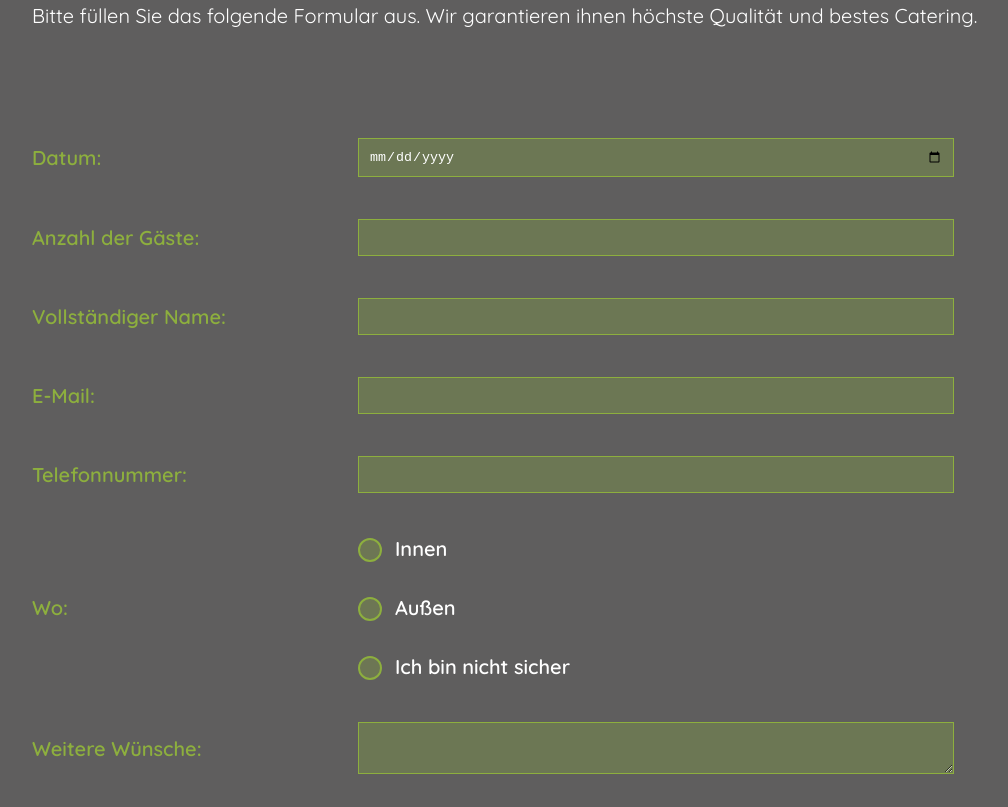
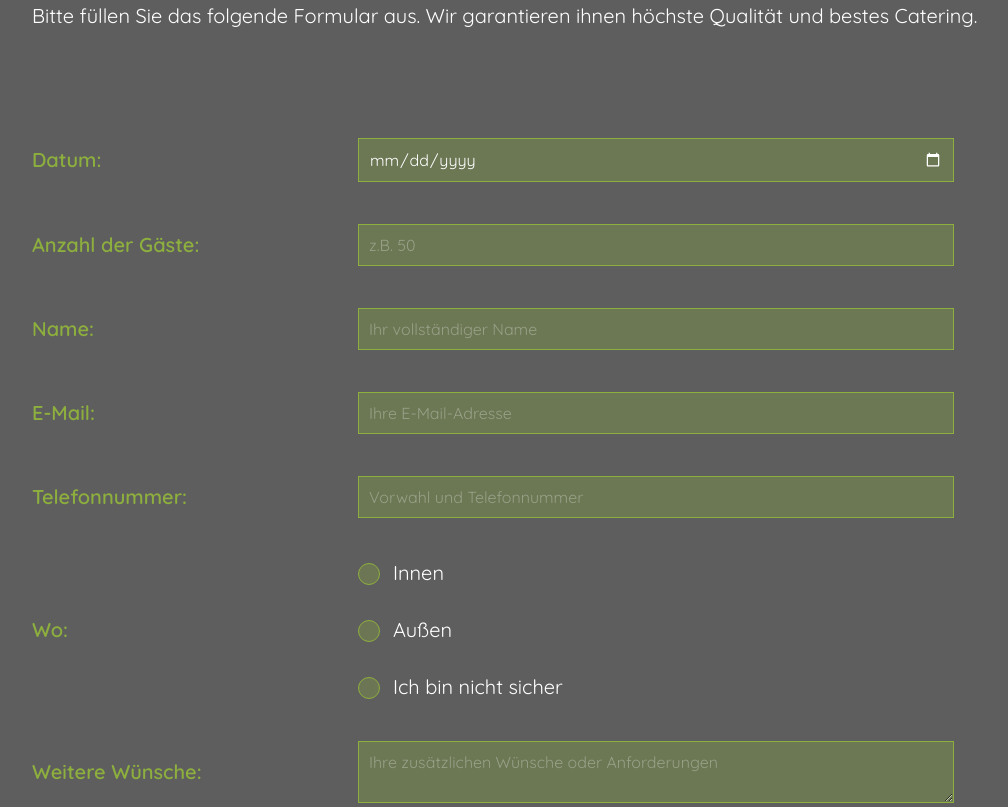
Before and after one commit to CraftFoodCatering/CraftFoodCatering.github.io, a website: page docs/index.html in a window 1280 px wide. Shown: the part 2640-3447 px from the top of the page, without its empty margins (68-1076 px from the left). Drawn offline with Linux system fonts and the light colour scheme.

Commit message:
contact form

```diff
--- a/docs/index.html
+++ b/docs/index.html
@@ -75,23 +75,23 @@
         <form action="/submit_form" method="post" class="form-grid">
           <div class="form-group">
             <label for="date">Datum:</label>
-            <input type="date" id="date" name="date" required />
+            <input type="date" id="date" name="date" required placeholder="TT.MM.JJJJ" />
           </div>
           <div class="form-group">
             <label for="guestnumber">Anzahl der Gäste:</label>
-            <input type="number" id="guestnumber" name="guestnumber" required />
+            <input type="number" id="guestnumber" name="guestnumber" required placeholder="z.B. 50" />
           </div>
           <div class="form-group">
-            <label for="fullname">Vollständiger Name:</label>
-            <input type="text" id="fullname" name="fullname" required />
+            <label for="fullname">Name:</label>
+            <input type="text" id="fullname" name="fullname" required placeholder="Ihr vollständiger Name" />
           </div>
           <div class="form-group">
             <label for="email">E-Mail:</label>
-            <input type="email" id="email" name="email" required />
+            <input type="email" id="email" name="email" required placeholder="Ihre E-Mail-Adresse" />
           </div>
           <div class="form-group">
             <label for="phone">Telefonnummer:</label>
-            <input type="tel" id="phone" name="phone" required />
+            <input type="tel" id="phone" name="phone" required placeholder="Vorwahl und Telefonnummer" />
           </div>
           <div class="form-group">
             <label>Wo:</label>
@@ -105,14 +105,14 @@
                 <label for="outdoor">Außen</label>
               </div>
               <div>
-                <input type="radio" id="outdoor" name="location" value="notsure" required />
-                <label for="outdoor">Ich bin nicht sicher</label>
+                <input type="radio" id="notsure" name="location" value="notsure" required />
+                <label for="notsure">Ich bin nicht sicher</label>
               </div>
             </div>
           </div>
           <div class="form-group">
             <label for="additionalinfo">Weitere Wünsche:</label>
-            <textarea id="additionalinfo" name="additionalinfo"></textarea>
+            <textarea id="additionalinfo" name="additionalinfo" placeholder="Ihre zusätzlichen Wünsche oder Anforderungen"></textarea>
           </div>
           <div></div>
           <div class="form-group">
--- a/scss/styles.scss
+++ b/scss/styles.scss
@@ -12,7 +12,7 @@ body {
   font-size: 20px;
 }
 
-p{
+p {
   color: $font-color-light;
 }
 
@@ -186,12 +186,12 @@ p{
   .gallery-text-container {
     padding: 127px 100px 60px 100px;
     background-color: $primary-color;
-    h1{
+    h1 {
       color: $font-color-dark;
       font-size: 70px;
       line-height: 70px;
     }
-    p{
+    p {
       font-weight: 600;
     }
   }
@@ -202,7 +202,6 @@ p{
 }
 
 // #endregion
-
 
 // #region CONTACT
 .contact-section {
@@ -224,8 +223,8 @@ p{
 .form-grid {
   padding-top: 90px;
   display: grid;
-  grid-template-columns: 1fr 2fr; /* Two columns: one for labels, one for inputs */
-  gap: 42px 39px; /* Adjust gap between rows and columns */
+  grid-template-columns: 1fr 2fr;
+  gap: 42px 39px;
   max-width: 900px;
   align-items: center;
 
@@ -238,7 +237,7 @@ p{
       color: $primary-color;
       font-weight: 600;
       white-space: nowrap;
-      align-self: center; /* Vertically center the labels */
+      align-self: center;
     }
 
     input,
@@ -248,19 +247,19 @@ p{
       padding: 10px;
       background-color: rgba($primary-color, 0.3);
       color: $font-color-light;
-
+      font-size: 16px;
+      font-family: inherit;
       &::placeholder {
         color: rgba($font-color-light, 0.3) !important;
         font-size: inherit;
       }
       border: 1px solid $primary-color;
-      align-self: center; /* Vertically center the inputs */
+      align-self: center;
     }
 
-    // input[type="date"]::placeholder {
-    //   color: rgba($font-color-light, 0.3) !important;
-    //   font-size: inherit;
-    // }
+    input[type="date"]::-webkit-calendar-picker-indicator {
+      filter: invert(1) saturate(5);
+    }
 
     input[type="submit"] {
       padding: 14px 58px;
@@ -279,7 +278,7 @@ p{
       }
     }
 
-    /* Additional styling for radio buttons */
+
     .radio-group {
       display: flex;
       gap: 32px;
@@ -293,6 +292,7 @@ p{
 
       label {
         color: $font-color-light !important;
+        font-weight: 400;
       }
       input[type="radio"] {
         margin-right: 13px;
@@ -304,20 +304,20 @@ p{
         display: flex;
         align-items: center;
         justify-content: center;
-        width: 20px; /* Set a fixed width */
-        height: 20px; /* Set a fixed height */
-        border: 2px solid $primary-color; /* Add a border to simulate the radio button */
-        box-sizing: border-box; /* Include padding and border in the element's total width and height */
+        width: 20px;
+        height: 20px;
+        border: 1px solid $primary-color;
+        box-sizing: border-box;
       }
 
       input[type="radio"]:checked::before {
         content: '';
         display: block;
-        width: 50%;
-        height: 50%;
+        width: 30%;
+        height: 30%;
         background-color: $primary-color;
         border-radius: 50%;
-        position: absolute; /* Position it absolutely within the radio button */
+        position: absolute;
       }
     }
   }
```
Also changed, not shown: docs/styles/styles.css, 1 other file.
